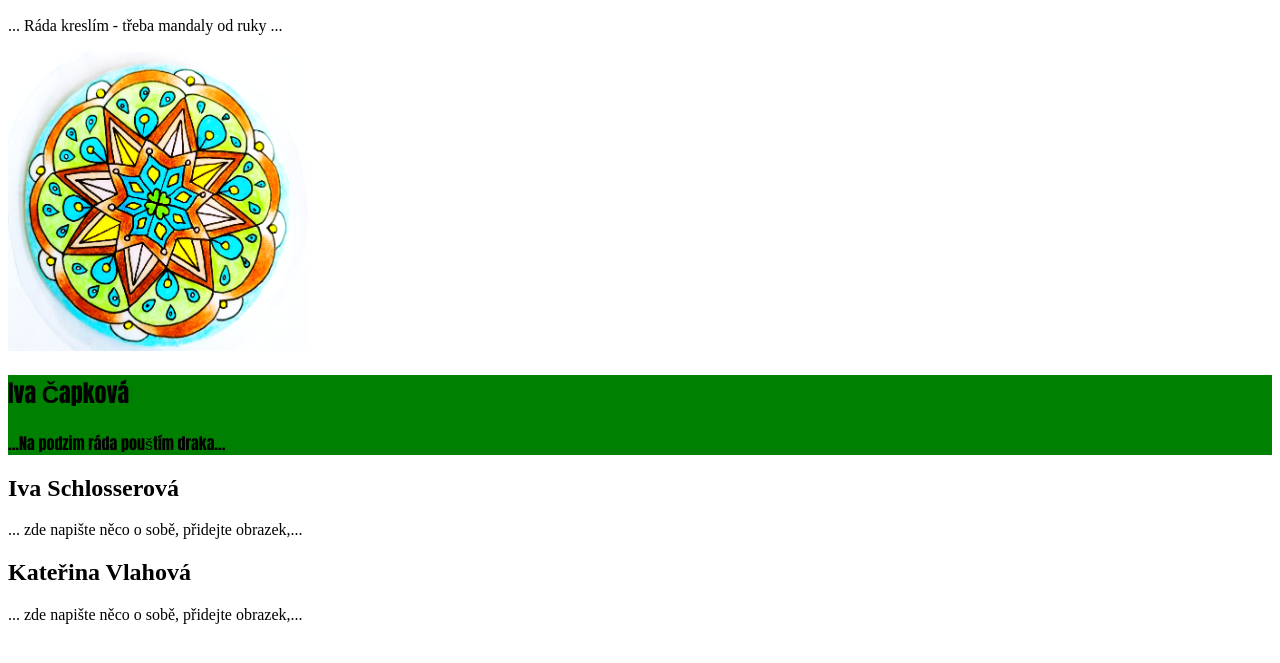
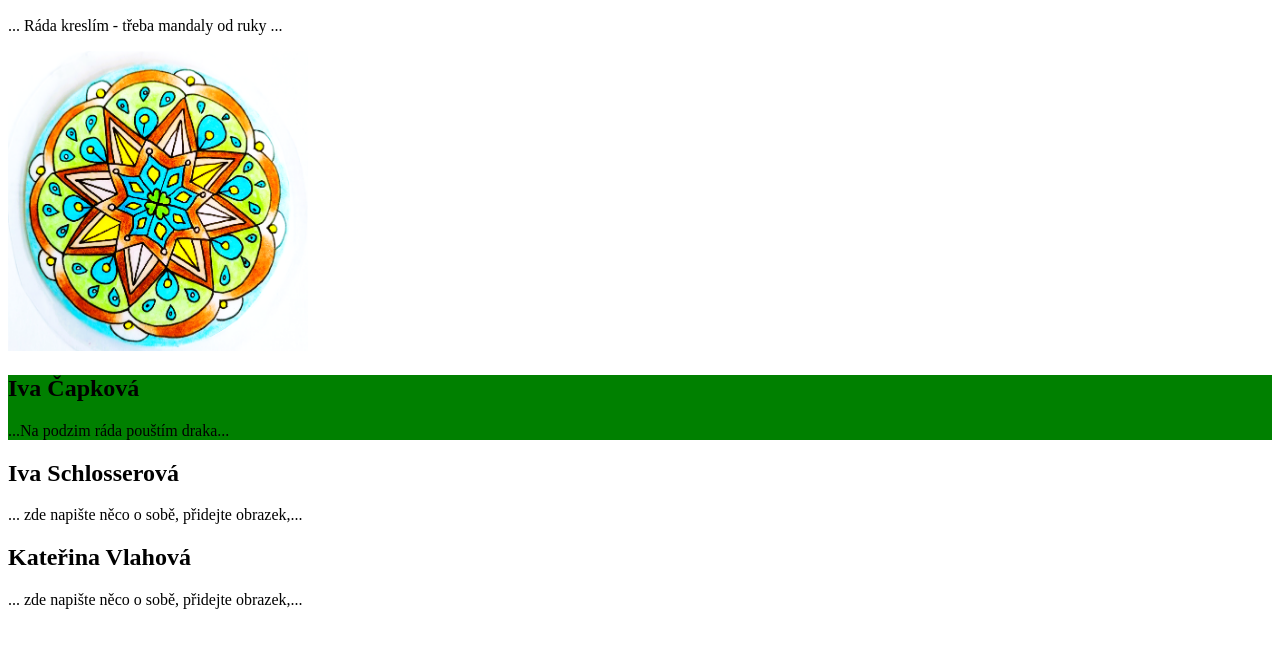
Before and after one commit to brumlablo/IKEItas, a plain HTML site: page index.html in a window 1280 px wide. Shown: the part 111-774 px from the top of the page. Drawn offline with Linux system fonts and the light colour scheme.

Commit message:
změna fontu 2

```diff
--- a/mycss.css
+++ b/mycss.css
@@ -10,7 +10,7 @@ body {
 
 #IvaC {
   background-color:green;
-  font-family:Impact, Haettenschweiler, 'Arial Narrow Bold', sans-serif;
+  font-family:cursive
   color: initial;
 }
 
```
